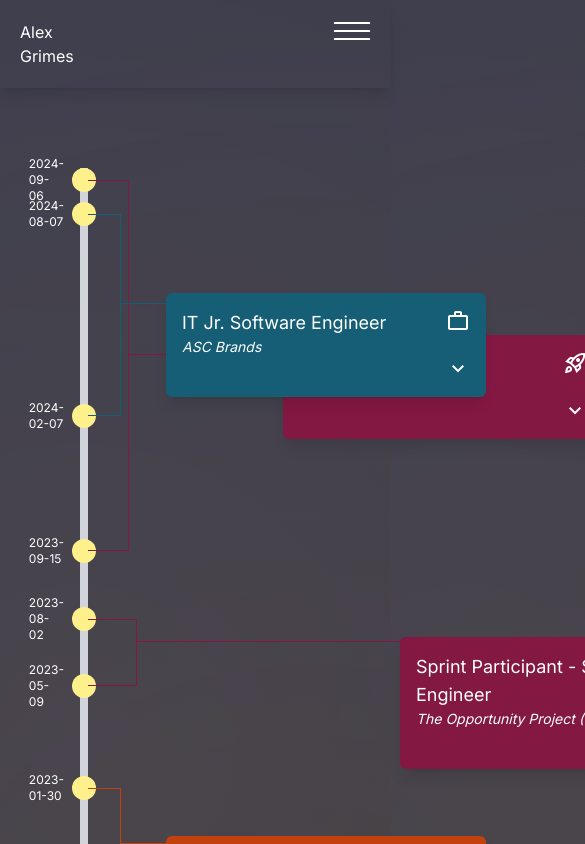
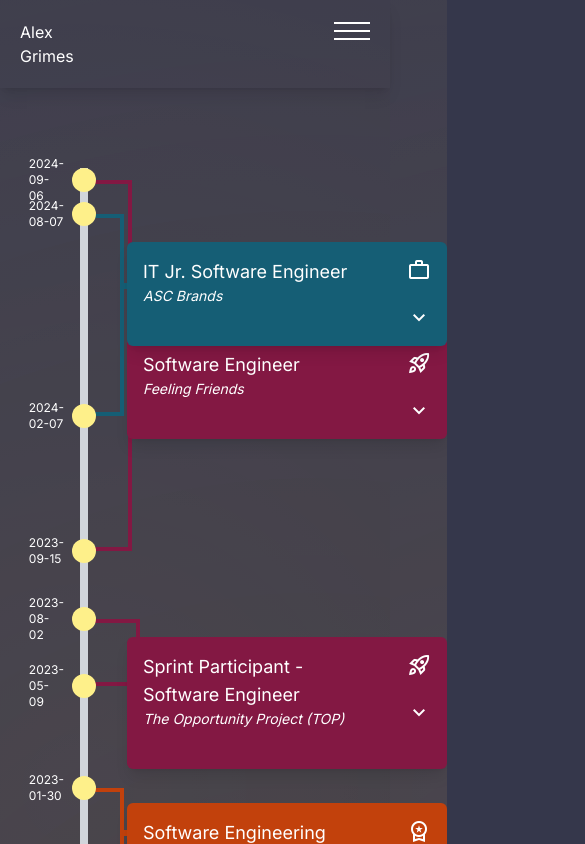
Before and after one commit to agrimes23/PortfolioSoftwareEngineer, a Next.js app: page /experience in a window 390 px wide. Shown: the top 844 px of the page, 585 px wide, since content can reach past the window. Built offline with nearby package versions, Linux system fonts and the light colour scheme.

Commit message:
some responsive styling is added, overlap issue is fixed for tablet and desktop view (not yet for mobile)

```diff
--- a/src/app/components/Timeline.tsx
+++ b/src/app/components/Timeline.tsx
@@ -35,8 +35,8 @@
   {
     eventColor: "bg-orange-700",
     eventType: "certificate",
-    startDate: "2016-06-01",
-    endDate: "2016-06-01",
+    startDate: "2016-06-30",
+    endDate: "2016-06-30",
     title: "TEFL Certificate",
     company: "",
     description: [
@@ -141,7 +141,7 @@
 
   return (
     <>
-      <div className="relative h-[400vh] w-2 bg-gray-300 ml-20 my-20"></div>
+      <div className="relative h-[400vh] w-2 bg-gray-300 ml-20 mt-20 mb-80"></div>
 
       <div className="absolute w-[90%] max-w-screen h-[400vh] my-20 ml-20">
         {events.map((event, index) => {
--- a/src/app/components/TimelineBracket.tsx
+++ b/src/app/components/TimelineBracket.tsx
@@ -32,21 +32,21 @@
     if (index % 3 === 0) {
       return {
         lineLength: "w-[20vw]",
-        boxPosition: "left-[20vw]",
+        boxPosition: "left-[10vw] lg:left-[20vw]",
         horizontalBracket: "w-8 group-hover:w-10",
         verticalBracket: "left-[2rem] group-hover:left-[2.3rem]"
       }; // Short line, closer box
     } else if (index % 3 === 1) {
       return {
         lineLength: "w-[50vw]",
-        boxPosition: "left-[50vw]",
+        boxPosition: "left-[10vw] sm:left-[35vw] lg:left-[50vw]",
         horizontalBracket: "w-10 group-hover:w-12",
         verticalBracket: "left-[2.5rem] group-hover:left-[2.8rem]",
       };
     } else {
       return {
-        lineLength: "w-[80vw]",
-        boxPosition: "left-[80vw]",
+        lineLength: "w-[10vw] sm:w-[70vw]",
+        boxPosition: "left-[10vw] sm:left-[45vw] lg:left-[60vw]",
         horizontalBracket: "w-12 group-hover:w-14",
         verticalBracket: "left-[3rem] group-hover:left-[3.3rem]",
       };
@@ -59,7 +59,7 @@
     <div key={index} className="w-full">
       {/* Start node */}
       <div
-        className="absolute w-6 h-6 bg-yellow-200 rounded-full"
+        className="absolute w-6 h-6 bg-yellow-200 rounded-full z-10"
         style={{ top: `${startPercentage}%`, left: "-0.5rem" }}
       >
         <span className="absolute right-8 top-1/2 transform -translate-y-1/2 text-xs text-white">
@@ -72,13 +72,13 @@
         <div className="w-full group">
           {/* Horizontal line extending to the text box */}
           <div
-            className={`absolute ${event.eventColor} h-[1px] group-hover:h-[3px] left-[0.8rem] transition-all duration-100 ${lineLength}`}
+            className={`absolute ${event.eventColor} h-[6px] group-hover:h-[9px] left-[0.8rem] transition-all duration-100 ${lineLength} group-hover:shadow-glow`}
             style={{ top: `${startPercentage + 0.3}%` }}
           />
 
           {/* Text box for one-day event */}
           <div
-            className={`absolute ${event.eventColor} text-white p-4 rounded-md w-80 shadow-lg transition-transform duration-100 group-hover:scale-125 ${boxPosition} z-20`}
+            className={`absolute ${event.eventColor} text-white p-4 rounded-md w-80 shadow-lg transition-transform duration-100 group-hover:scale-110 ${boxPosition} z-20`}
             style={{ top: `${startPercentage - 0.3}%` }} // Adjust position slightly for better alignment
           >
             {event.eventType === "job" ? (
@@ -124,7 +124,7 @@
         <div className="group">
           {/* End node for multi-day events */}
           <div
-            className="absolute w-6 h-6 bg-yellow-200 rounded-full"
+            className="absolute w-6 h-6 bg-yellow-200 rounded-full z-10"
             style={{ top: `${endPercentage}%`, left: "-0.5rem" }}
           >
             <span className="absolute right-8 top-1/2 transform -translate-y-1/2 text-xs text-white">
@@ -150,7 +150,7 @@
             {/* Extend the line horizontally */}
 
             <div
-              className={`absolute ${event.eventColor} transition-all duration-100 left-0 ${horizontalBracket} h-[1px] group-hover:h-[3px]  group-hover:shadow-glow`}
+              className={`absolute ${event.eventColor} transition-all duration-100 left-0 ${horizontalBracket} h-[4px] group-hover:h-[6px]  group-hover:shadow-glow`}
               style={{
                 top: 12,
                 left: 0,
@@ -158,14 +158,14 @@
             />
 
             <div
-              className={`absolute ${event.eventColor} transition-all duration-100 left-0 ${horizontalBracket} h-[1px] group-hover:h-[3px] group-hover:shadow-glow`}
+              className={`absolute ${event.eventColor} transition-all duration-100 left-0 ${horizontalBracket} h-[4px] group-hover:h-[6px] group-hover:shadow-glow`}
               style={{
                 bottom: -12,
               }}
             />
 
             <div
-              className={`absolute ${event.eventColor} transition-all duration-100 ${verticalBracket} w-[1px] group-hover:w-[3px] group-hover:h-[2px] group-hover:left-[2.3rem] group-hover:shadow-glow`}
+              className={`absolute ${event.eventColor} transition-all duration-100 ${verticalBracket} w-[4px] group-hover:w-[6px] group-hover:h-[4px] group-hover:left-[2.3rem] group-hover:shadow-glow`}
               style={{
                 top: 12,
                 height: "100%",
@@ -174,15 +174,13 @@
             {/* Horizontal line extending from midpoint */}
             <div className="w-full">
               <div
-                className={`absolute ${event.eventColor} h-[1px] group-hover:h-[3px] ${verticalBracket} w-32 transition-all duration-100 ${lineLength}`}
-                style={{ top: `50%` }}
+                className={`absolute ${event.eventColor} h-[6px] group-hover:h-[9px] ${verticalBracket} w-32 transition-all duration-100 ${lineLength} group-hover:shadow-glow ${index % 3 === 0 ? "top-[40%] lg:top-[55%]" : index % 3 === 1 ? "top-[55%]" : "top-[48%]"}`}
               />
 
               {/* Text box connected to the horizontal line */}
 
               <div
-                className={`absolute ${event.eventColor} text-white p-4 rounded-md w-80 shadow-lg transition-transform duration-100 group-hover:scale-125 ${boxPosition} z-20`}
-                style={{ top: `45%` }}
+                className={`absolute ${event.eventColor} text-white p-4 rounded-md w-80 shadow-lg transition-transform duration-100 group-hover:scale-110 ${index % 3 === 0 ? "top-[20%] lg:top-[45%]" : "top-[45%]"}  ${boxPosition}`}
               >
                 {event.eventType === "job" ? (
                   <span className="material-symbols-outlined absolute right-4 cursor-default">
@@ -209,7 +207,7 @@
                   )}
                 </button>
                 <div className="pb-6">
-                  <h3 className="text-lg">{event.title}</h3>
+                  <h3 className="text-lg pr-12 break-words">{event.title}</h3>
                   <h4 className="text-sm italic">{event.company}</h4>
                 </div>
                 {showDesc && (
```
